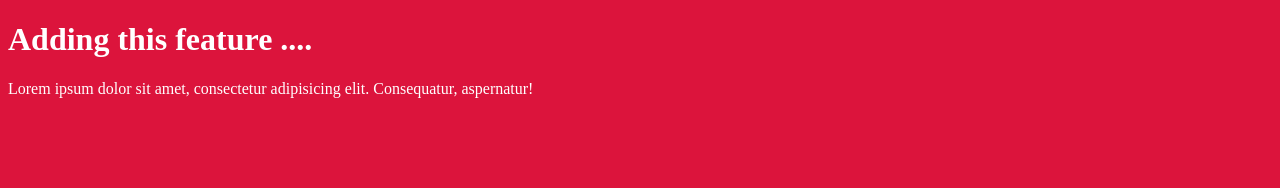
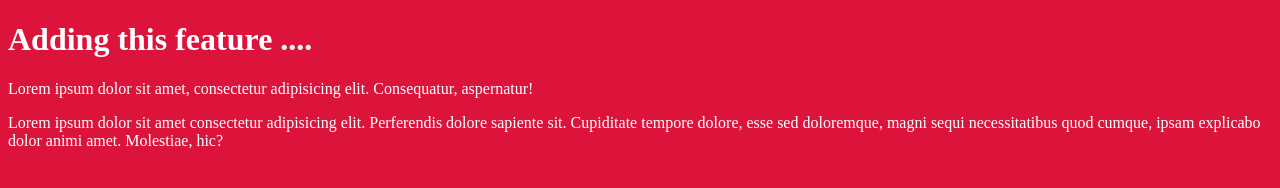
Before and after one commit to kaderamrichat/sandbox, a website: page index.html in a window 1280 px wide. Drawn offline with Linux system fonts and the light colour scheme.

Commit message:
Modif index.html

```diff
--- a/index.html
+++ b/index.html
@@ -12,5 +12,7 @@
   <p>
     Lorem ipsum dolor sit amet, consectetur adipisicing elit. Consequatur, aspernatur!
   </p>
-</body>
+  <p>
+    Lorem ipsum dolor sit amet consectetur adipisicing elit. Perferendis dolore sapiente sit. Cupiditate tempore dolore, esse sed doloremque, magni sequi necessitatibus quod cumque, ipsam explicabo dolor animi amet. Molestiae, hic?
+  </p>
 </html>
```
